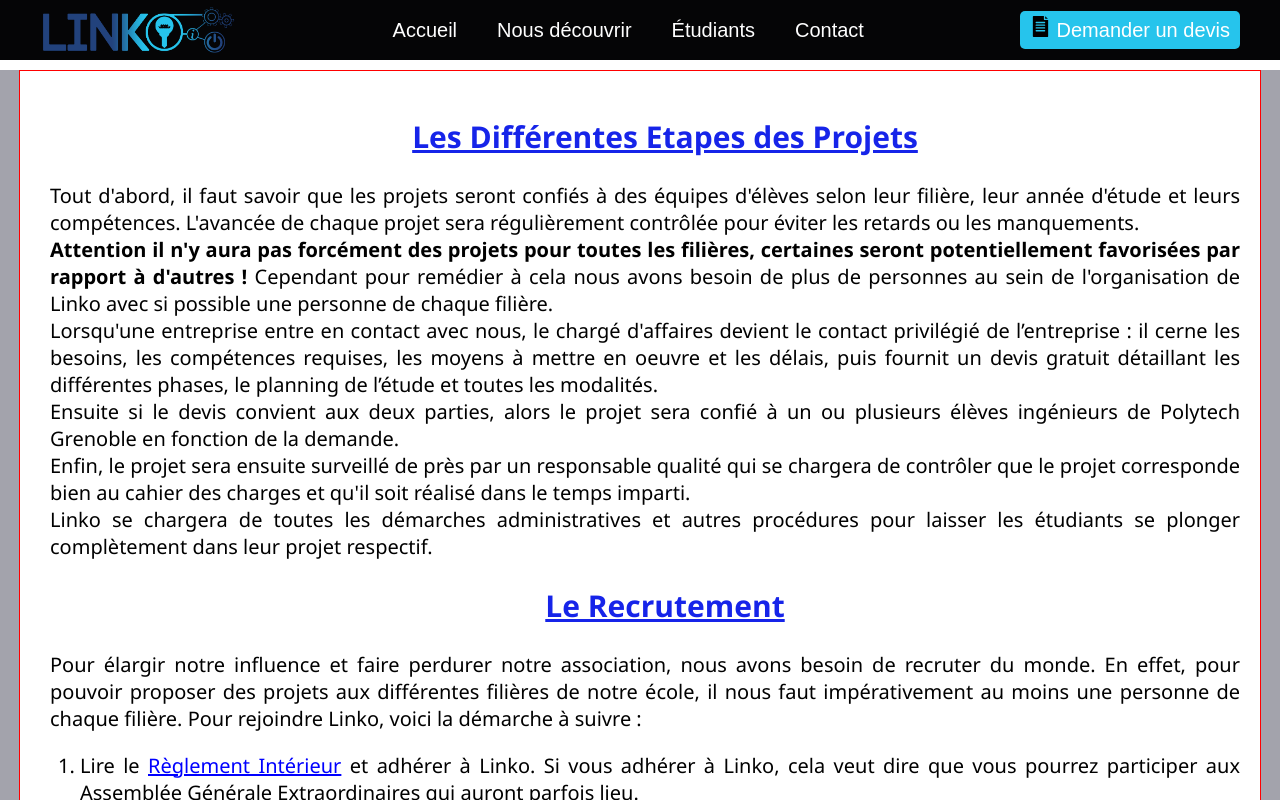
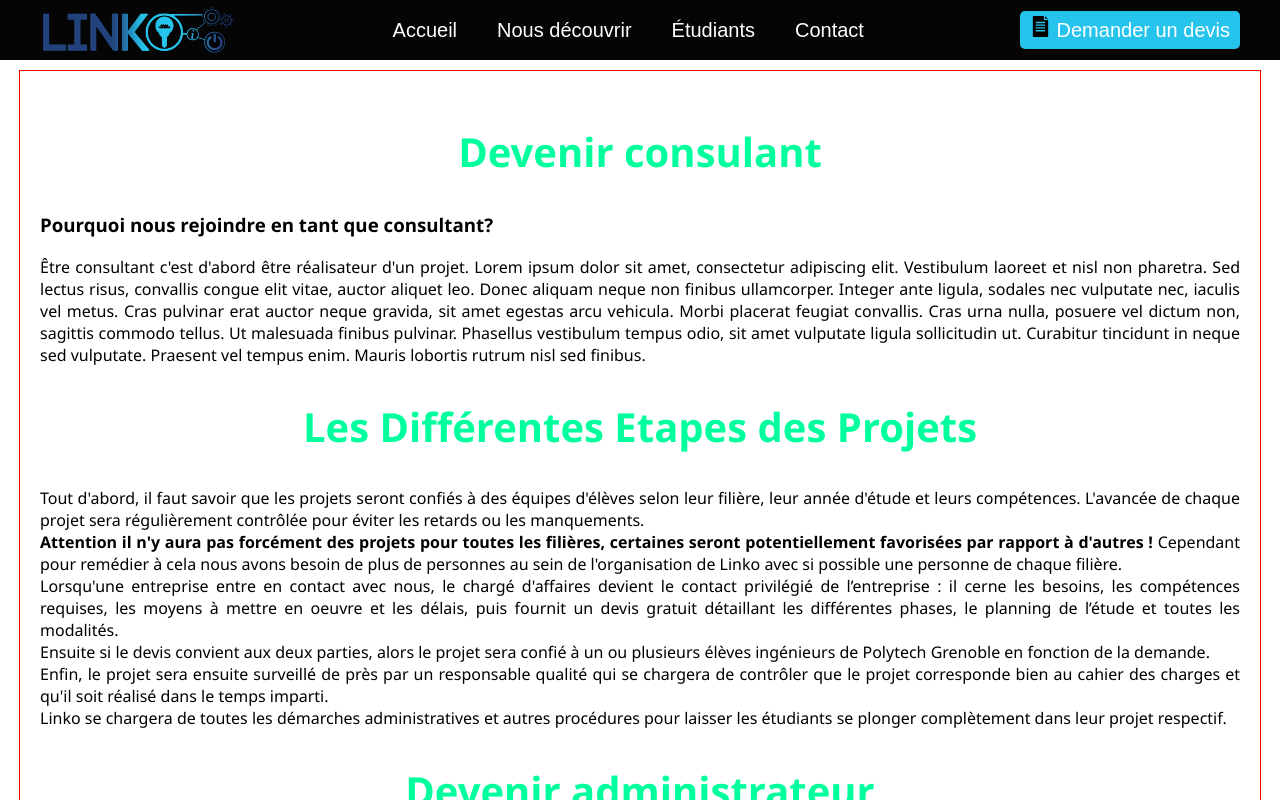
Before and after one commit to Corentin-Sueur/Linko-Website, an Angular app: page /etudiant in a window 1280 px wide. Shown: the top 800 px of the page. Built offline with nearby package versions, Linux system fonts and the light colour scheme.

Commit message:
corrections sur la page

```diff
--- a/src/app/page-etudiants/page-etudiants.component.css
+++ b/src/app/page-etudiants/page-etudiants.component.css
@@ -1,37 +1,5 @@
 h2{
-    font-size: 30px;
-    color: rgb(22, 36, 233);
-    text-decoration: underline;
-    margin-left: 50px;
+    font-size: 40px;
+    color: #00ff9d;
     min-width: 300px;
-    background-color: white;
 }
-
-.gris{
-    background-color: rgb(163, 163, 172);
-}
-
-p{
-    margin-left: 10px;
-    font-size: 20px;
-    min-width: 800px;
-}
-
-a{
-    color:blue;
-}
-
-a:hover{
-    color:rgb(59, 245, 59);
-    font-size: 22px;
-}
-
-li{
-    font-size:20px;
-}
-
-.wrapper{
-    background-color:white;
-    color:black;
-    text-align: justify;
-}
--- a/src/app/page-etudiants/page-etudiants.component.html
+++ b/src/app/page-etudiants/page-etudiants.component.html
@@ -1,25 +1,56 @@
-<div class=gris>
-    <div class=wrapper>
-    <h2>Les Différentes Etapes des Projets</h2>
-    <p>Tout d'abord, il faut savoir que les projets seront confiés à des équipes d'élèves selon leur filière, leur année d'étude et leurs compétences.
-        L'avancée de chaque projet sera régulièrement contrôlée pour éviter les retards ou les manquements. <br/>
-        <strong>Attention il n'y aura pas forcément des projets pour toutes les filières, certaines seront potentiellement favorisées par rapport à d'autres !</strong>
-        Cependant pour remédier à cela nous avons besoin de plus de personnes au sein de l'organisation de Linko avec si possible une personne de chaque filière. <br/>
-        Lorsqu'une entreprise entre en contact avec nous, le chargé d'affaires devient le contact privilégié de l’entreprise : il cerne les besoins, les compétences requises, les moyens à mettre en oeuvre et les délais, puis fournit un devis gratuit détaillant les différentes phases, le planning de l’étude et toutes les modalités. <br/>
-        Ensuite si le devis convient aux deux parties, alors le projet sera confié à un ou plusieurs élèves ingénieurs de Polytech Grenoble en fonction de la demande. <br/>
-        Enfin, le projet sera ensuite surveillé de près par un responsable qualité qui se chargera de contrôler que le projet corresponde bien au cahier des charges et qu'il soit réalisé dans le temps imparti. <br/>
-        Linko se chargera de toutes les démarches administratives et autres procédures pour laisser les étudiants se plonger complètement dans leur projet respectif.
-    </p>
+<div class="">
+    <div class="wrapper">
+
+        <h2>Devenir consulant</h2>
+        <h3>
+            Pourquoi nous rejoindre en tant que consultant?
+        </h3>
+        <p>
+            Être consultant c'est d'abord être réalisateur d'un projet.
+            Lorem ipsum dolor sit amet, consectetur adipiscing elit. Vestibulum laoreet et nisl non pharetra. Sed lectus
+            risus, convallis congue elit vitae, auctor aliquet leo. Donec aliquam neque non finibus ullamcorper. Integer
+            ante ligula, sodales nec vulputate nec, iaculis vel metus. Cras pulvinar erat auctor neque gravida, sit amet
+            egestas arcu vehicula. Morbi placerat feugiat convallis. Cras urna nulla, posuere vel dictum non, sagittis
+            commodo tellus. Ut malesuada finibus pulvinar. Phasellus vestibulum tempus odio, sit amet vulputate ligula
+            sollicitudin ut. Curabitur tincidunt in neque sed vulputate. Praesent vel tempus enim. Mauris lobortis
+            rutrum
+            nisl sed finibus.
+        </p>
+        <h2>Les Différentes Etapes des Projets</h2>
+        <p>Tout d'abord, il faut savoir que les projets seront confiés à des équipes d'élèves selon leur filière, leur
+            année d'étude et leurs compétences.
+            L'avancée de chaque projet sera régulièrement contrôlée pour éviter les retards ou les manquements. <br />
+            <strong>Attention il n'y aura pas forcément des projets pour toutes les filières, certaines seront
+                potentiellement favorisées par rapport à d'autres !</strong>
+            Cependant pour remédier à cela nous avons besoin de plus de personnes au sein de l'organisation de Linko
+            avec si possible une personne de chaque filière. <br />
+            Lorsqu'une entreprise entre en contact avec nous, le chargé d'affaires devient le contact privilégié de
+            l’entreprise : il cerne les besoins, les compétences requises, les moyens à mettre en oeuvre et les délais,
+            puis fournit un devis gratuit détaillant les différentes phases, le planning de l’étude et toutes les
+            modalités. <br />
+            Ensuite si le devis convient aux deux parties, alors le projet sera confié à un ou plusieurs élèves
+            ingénieurs de Polytech Grenoble en fonction de la demande. <br />
+            Enfin, le projet sera ensuite surveillé de près par un responsable qualité qui se chargera de contrôler que
+            le projet corresponde bien au cahier des charges et qu'il soit réalisé dans le temps imparti. <br />
+            Linko se chargera de toutes les démarches administratives et autres procédures pour laisser les étudiants se
+            plonger complètement dans leur projet respectif.
+        </p>
 
 
-    <h2>Le Recrutement</h2>
-    <p>Pour élargir notre influence et faire perdurer notre association, nous avons besoin de recruter du monde. En effet, pour pouvoir proposer des projets aux différentes filières de notre école, il nous faut impérativement au moins une personne de chaque filière.
-        Pour rejoindre Linko, voici la démarche à suivre :
-    </p>
+        <h2>Devenir administrateur</h2>
+        <p>Pour élargir notre influence et faire perdurer notre association, nous avons besoin de recruter du monde. En
+            effet, pour pouvoir proposer des projets aux différentes filières de notre école, il nous faut
+            impérativement au moins une personne de chaque filière.
+            Pour rejoindre Linko, voici la démarche à suivre :
+        </p>
         <ol>
-            <li>Lire le <a href="../../assets/RI.pdf">Règlement Intérieur</a> et adhérer à Linko. Si vous adhérer à Linko, cela veut dire que vous pourrez participer aux Assemblée Générale Extraordinaires qui auront parfois lieu.</li>
-            <li>Envoyer votre CV à cette <a href=adresse_mail>adresse mail</a>. Il sera examiné et en fonction des différents critères, nous statuerons sur le résultat définitif.</li>
-            <li>Attendre une réponse (normalement c'est assez rapide). Si la réponse est positive, des indications seront envoyées pour continuer la procédure de recrutement.</li>
+            <li>Lire le <a href="../../assets/RI.pdf">Règlement Intérieur</a> et adhérer à Linko. Si vous adhérer à
+                Linko, cela veut dire que vous pourrez participer aux Assemblée Générale Extraordinaires qui auront
+                parfois lieu.</li>
+            <li>Envoyer votre CV à cette <a href=adresse_mail>adresse mail</a>. Il sera examiné et en fonction des
+                différents critères, nous statuerons sur le résultat définitif.</li>
+            <li>Attendre une réponse (normalement c'est assez rapide). Si la réponse est positive, des indications
+                seront envoyées pour continuer la procédure de recrutement.</li>
         </ol>
     </div>
 </div>
--- a/src/styles.css
+++ b/src/styles.css
@@ -20,6 +20,7 @@ h2 {
   padding: 20px 20px;
   max-width: 1200px;
   border: 1px solid red;
+  text-align: justify;
 }
 
 /* mettre un z indez plus grand pour la banniere, le logo passe dessus */
```
Also changed, not shown: 1 other file (tests, documents, lock files or other folders).
